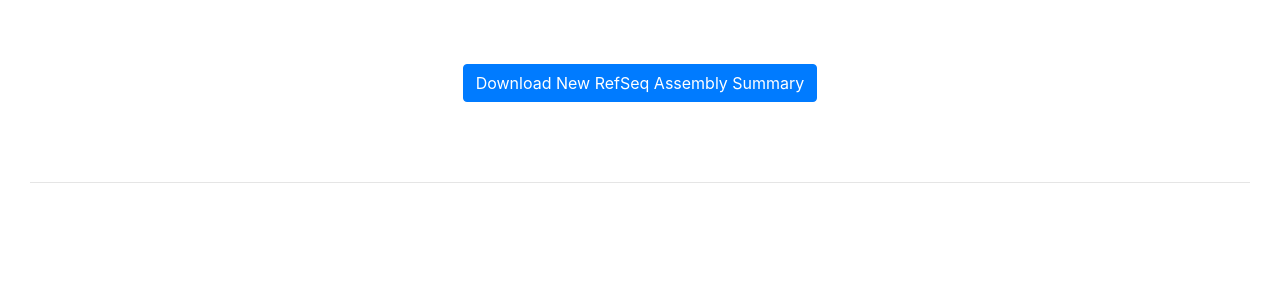
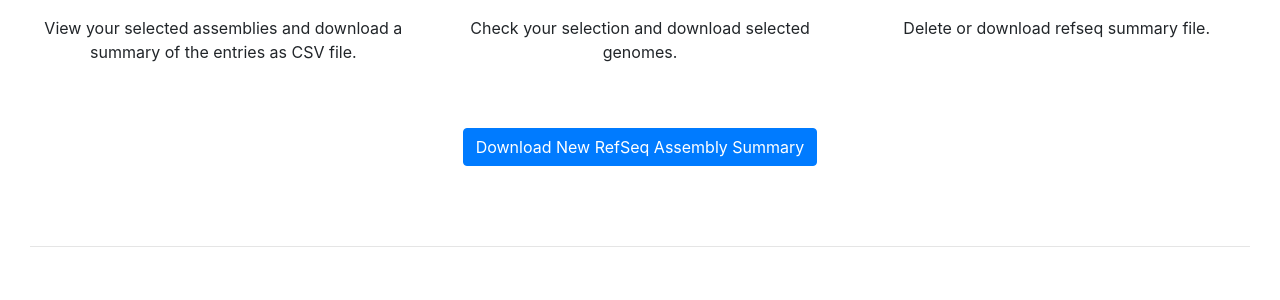
Before and after one commit to CyanoWorld/reciprocal_blast_pipeline, a Django app: page /blast_project/refseq_database_transactions in a window 1280 px wide. Shown: the part 154-454 px from the top of the page. Run offline with Django 3.2, Linux system fonts and the light colour scheme; the visitor is signed in with stand-in values (Sample User, id 1); some libraries are stand-ins or nearby versions.

Commit message:
update README.md

```diff
--- a/reciprocal_blast/blast_project/templates/blast_project/refseq_database_transactions.html
+++ b/reciprocal_blast/blast_project/templates/blast_project/refseq_database_transactions.html
@@ -37,6 +37,7 @@
 
         <div class="container-fluid">
 
+
             <div class="row" style="display: none" id="loading_refseq_table">
                 <div style="text-align: center" >
                   <div class="container-fluid">
@@ -46,8 +47,13 @@
                 </div>
             </div>
 
-
-            <div class="row" id="downloadChoices">
+            <div class="container-fluid" id="downloadChoices">
+                <div class="row" style="text-align: center">
+                    <div class="col"> <p>View your selected assemblies and download a summary of the entries as CSV file.</p> </div>
+                    <div class="col"> <p>Check your selection and download selected genomes.</p> </div>
+                    <div class="col"> <p>Delete or download refseq summary file.</p> </div>
+                </div>
+                <div class="row">
                     {% if refseq_exists == True %}
                     <div class="col">
                         <div class="form-check">
@@ -69,7 +75,15 @@
                             <!-- <button type="button" class="btn btn-primary"> <a style="color: white" href="{% url 'refseq_genome_download' %}"> Browse and download Genomes </a> </button> -->
                         </div>
                     </div>
+
+                    <div class="col" style="width: 150px;height: 150px;display: flex;align-items: center;justify-content: center;text-align: center;">
+                        <!-- <button type="button" class="btn btn-primary"> <a style="color: white" href="{% url 'refseq_genome_download' %}"> Download Selected Genome Assemblies </a> </button> -->
+                        <button id="submitTable" type="submit" class="btn btn-primary"> Download Selected Genome Assemblies  </button>
+                    </div>
                     {% endif %}
+
+
+
                     <div class="col" style="width: 150px;height: 150px;display: flex;align-items: center;justify-content: center;text-align: center;">
                         {% if refseq_exists == False %}
                         <form action="{% url 'download_refseq_summary' %}" method="GET" onsubmit="showLoader('loading_refseq_table','downloadChoices')">
@@ -86,6 +100,8 @@
                         {% endif %}
 
                     </div>
+                </div>
+
 
             </div>
 
--- a/reciprocal_blast/static/javascript/refseq_transaction.js
+++ b/reciprocal_blast/static/javascript/refseq_transaction.js
@@ -4,7 +4,7 @@ document.addEventListener('DOMContentLoaded',function () {
     //two features are used to enable an easy interaction with the available refseq files
     //full description of used input is given in the buttons and select Extension section of
     //the DataTables homepage
-    $('#myTable').DataTable( {
+    var table = $('#myTable').DataTable( {
         dom: 'Bfrtip',
         buttons: [
             'copy',
@@ -17,7 +17,6 @@ document.addEventListener('DOMContentLoaded',function () {
     } );
    document.getElementById('refseqTable').style.display = "block";
 })
-
 //Not in use:
 //This function can be used to loop over table rows
 // Add: <input type="text" id="myInput" onkeyup="searchTable()" placeholder="Search for names..">
```
Also changed, not shown: README.md. Lines whose indentation alone changed are shown as unchanged.
